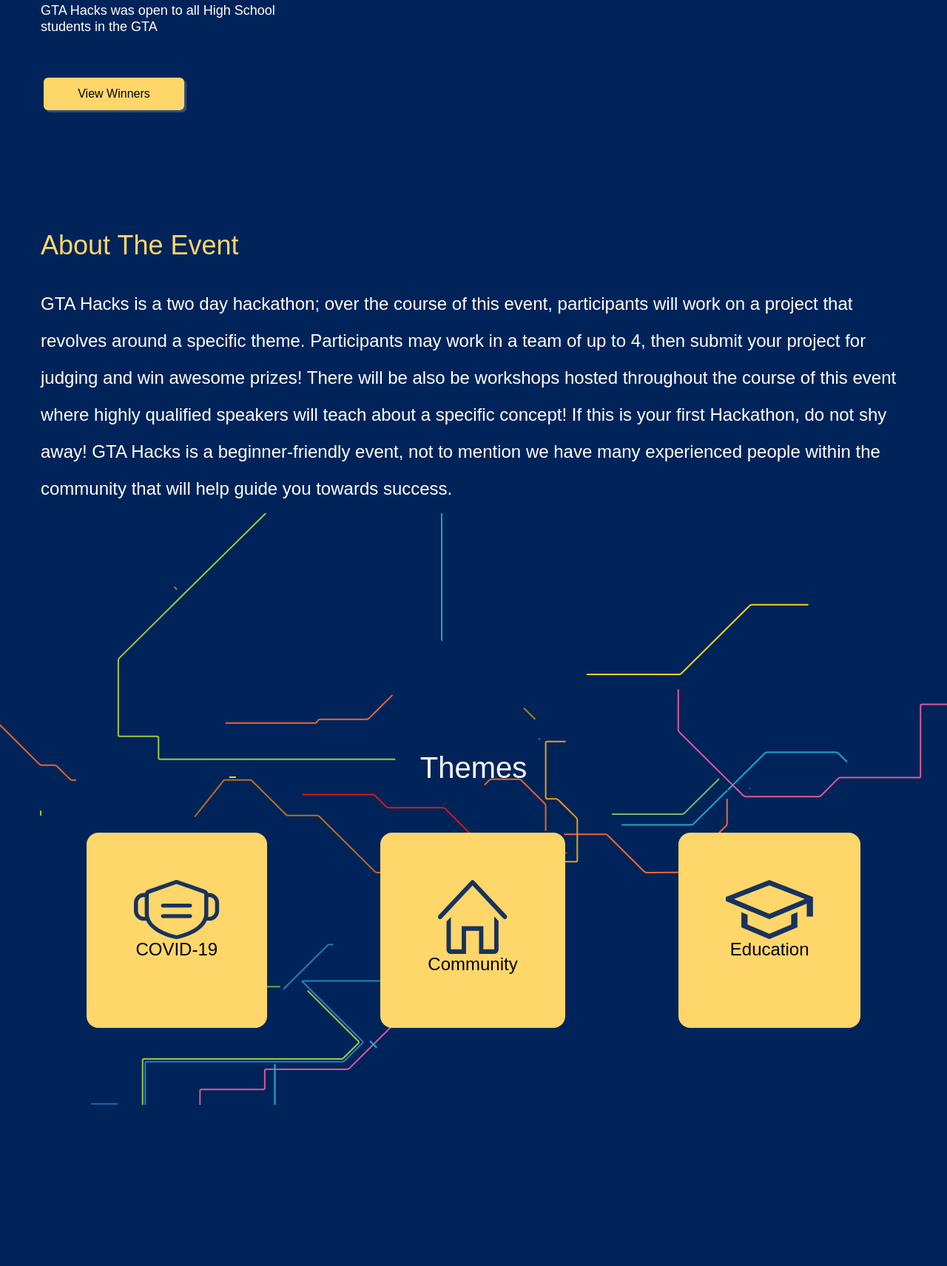
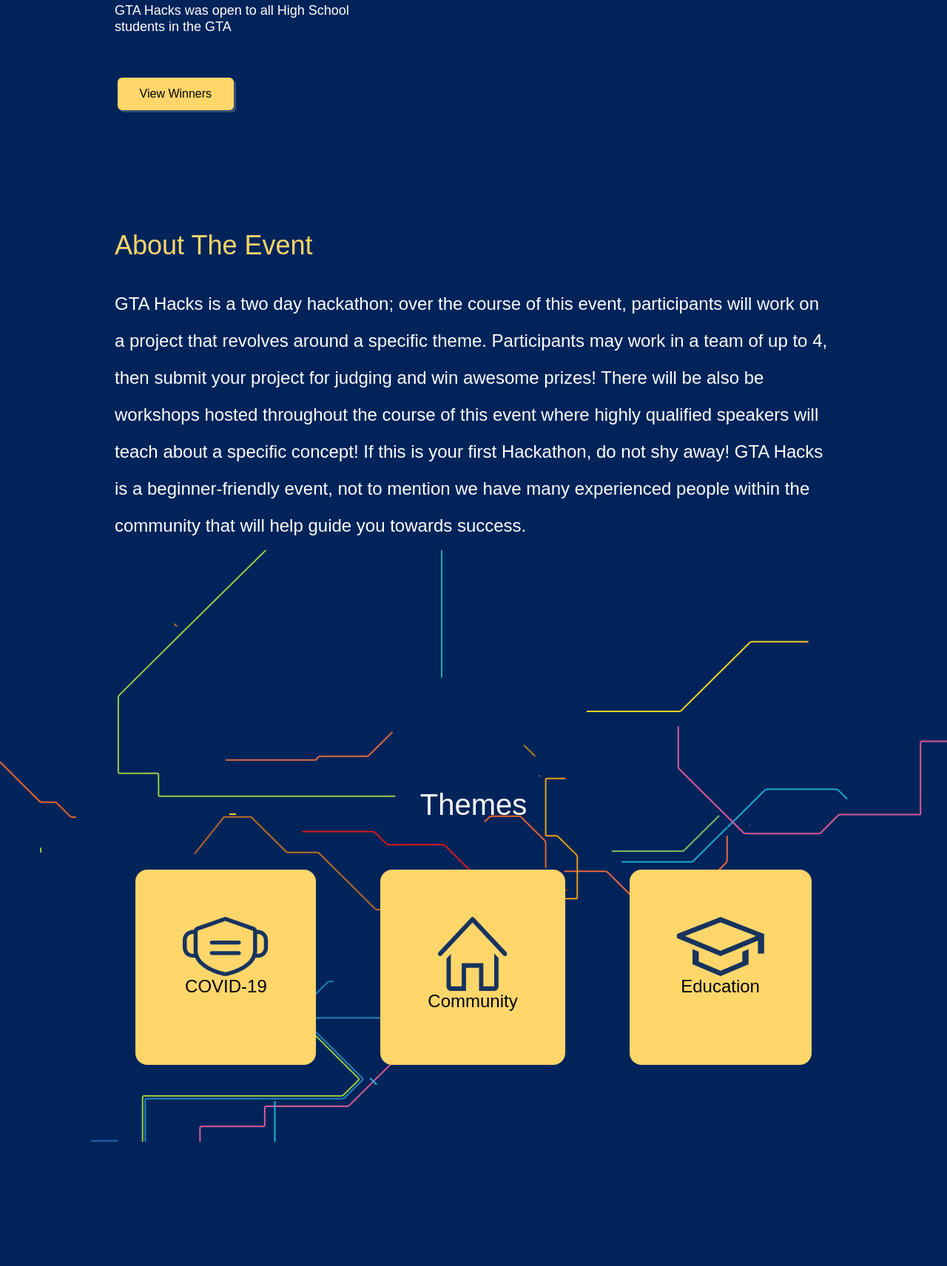
Before and after one commit to northern-dehacks/gta-hacks, a Django app: template templates/index.html in a window 1280 px wide. Shown: the part 463-2175 px from the top of the page at 74% size. Run offline with Django 3.2, Linux system fonts and the light colour scheme; the template is opened without the code that fills it: values that come from a table or form of the project are taken from there, others are empty; some libraries are stand-ins or nearby versions; some web fonts are replaced.

Commit message:
Update style.css

```diff
--- a/static/css/style.css
+++ b/static/css/style.css
@@ -148,17 +148,11 @@ a{
 
 @media screen and (max-width: 1600px) {
     .container-fluid {
-        max-width: 1400px;
+        max-width: 1300px;
     }
 }
 
-@media screen and (max-width: 1400px) {
-    .container-fluid {
-        max-width: 1200px;
-    }
-}
-
-@media screen and (max-width: 1200px) {
+@media screen and (max-width: 1300px) {
     .container-fluid {
         max-width: 1000px;
     }
```
